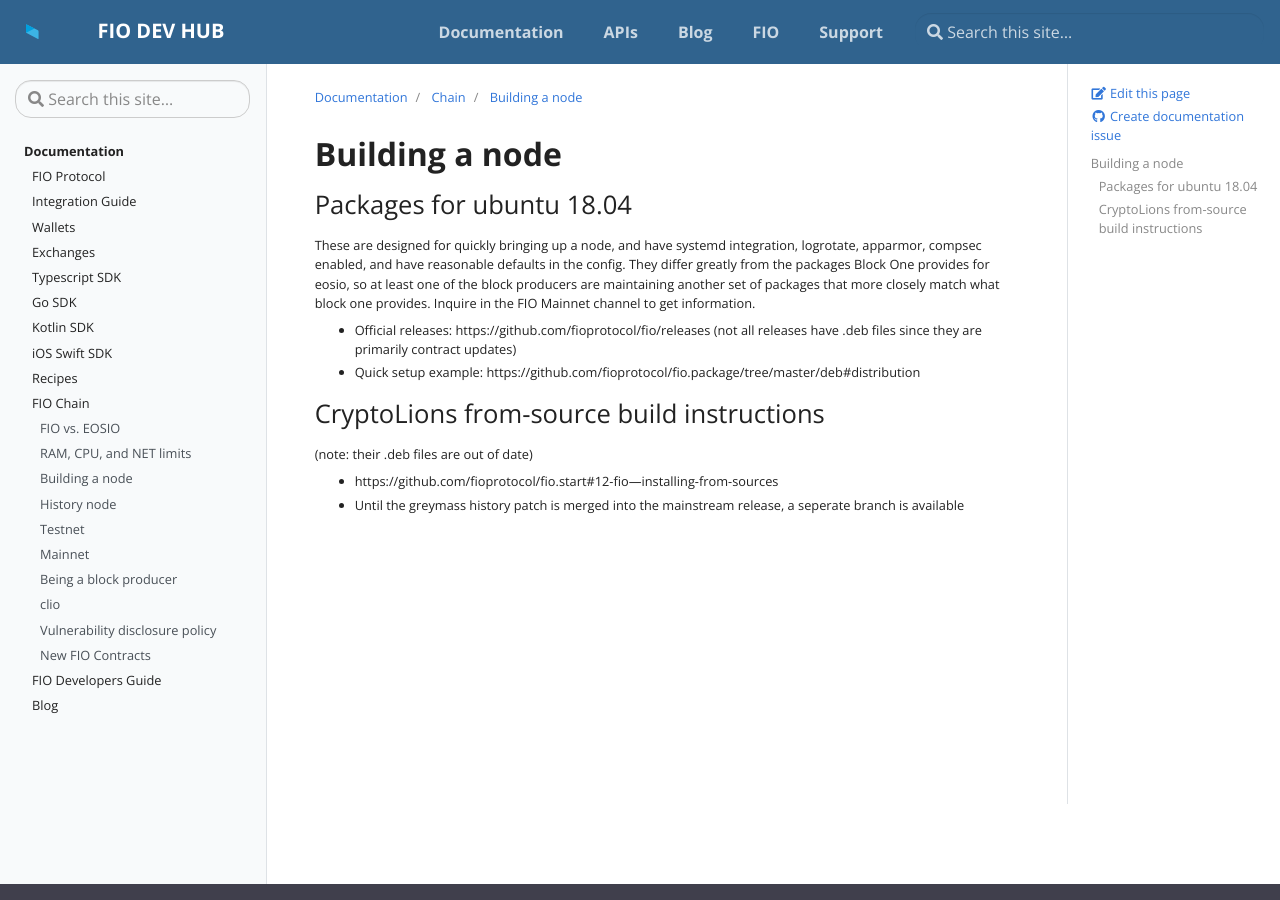
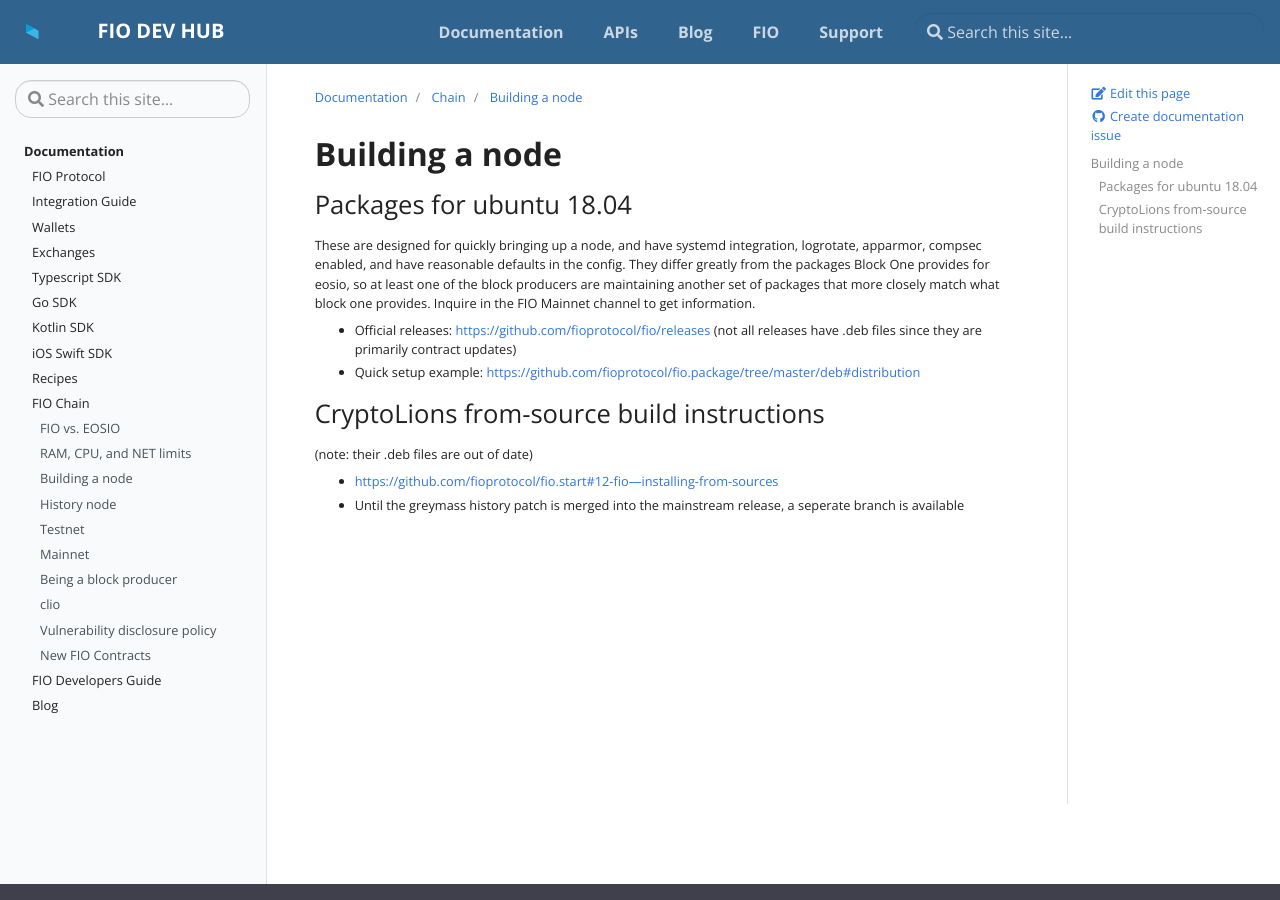
Before and after one commit to fioprotocol/fio-devhub, a Jekyll site: the page built from _docs/chain/node-build.md, in a window 1280 px wide and 900 px high. Built offline with Jekyll 4.4.1, drawn with Linux system fonts in a browser that asks for light colours; part of the change alters nothing that is shown.

Commit message:
Fix links on bulding a node

```diff
--- a/_docs/chain/node-build.md
+++ b/_docs/chain/node-build.md
@@ -7,12 +7,12 @@ description: Building a node
 
 These are designed for quickly bringing up a node, and have systemd integration, logrotate, apparmor, compsec enabled, and have reasonable defaults in the config. They differ greatly from the packages Block One provides for eosio, so at least one of the block producers are maintaining another set of packages that more closely match what block one provides. Inquire in the FIO Mainnet channel to get information.
 
-* Official releases: https://github.com/fioprotocol/fio/releases (not all releases have .deb files since they are primarily contract updates)
-* Quick setup example: https://github.com/fioprotocol/fio.package/tree/master/deb#distribution
+* Official releases: <https://github.com/fioprotocol/fio/releases>{:target="_blank"} (not all releases have .deb files since they are primarily contract updates)
+* Quick setup example: <https://github.com/fioprotocol/fio.package/tree/master/deb#distribution>{:target="_blank"}
 
 ## CryptoLions from-source build instructions
 
 (note: their .deb files are out of date)
 
-* https://github.com/fioprotocol/fio.start#12-fio—installing-from-sources
+* <https://github.com/fioprotocol/fio.start#12-fio—installing-from-sources>{:target="_blank"}
 * Until the greymass history patch is merged into the mainstream release, a seperate branch is available
```
